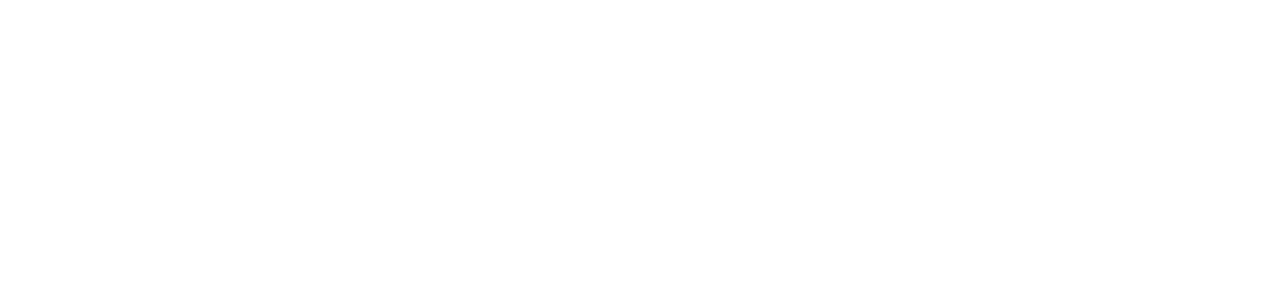
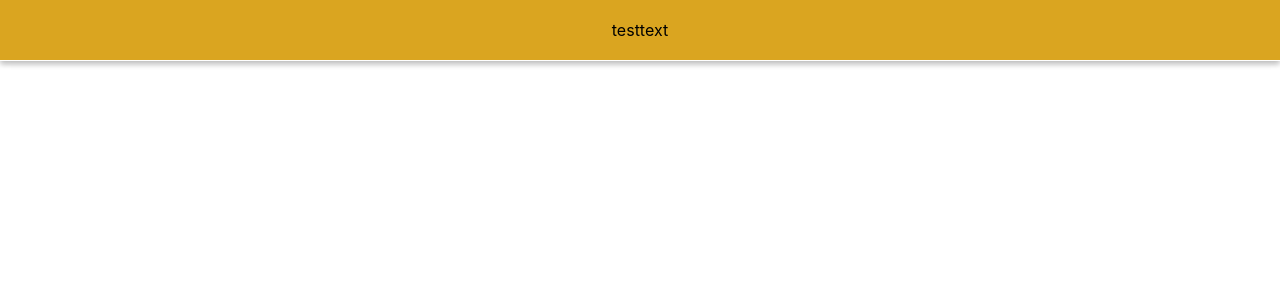
Before and after one commit to bamiya/resume, a React (Create React App) app: page / in a window 1280 px wide. Shown: the top 300 px of the page. Built offline with nearby package versions, Linux system fonts and the light colour scheme.

Commit message:
return 추가해서 오류 고침

```diff
--- a/src/App.js
+++ b/src/App.js
@@ -1,5 +1,5 @@
 import Footer from "./Component/Footer";
-import Header from "./Component/Header/Header";
+import Header from "./Component/Header";
 
 function App() {
   return (
--- a/src/Component/Header/Header.js
+++ b/src/Component/Header/Header.js
@@ -1,8 +1,10 @@
 import * as Styled from "./styled";
 
 const Header = () => {
-  <Styled.Wrapper>
-    <Styled.Text>testtext</Styled.Text>
-  </Styled.Wrapper>;
+  return (
+    <Styled.Wrapper>
+      <Styled.Text>testtext</Styled.Text>
+    </Styled.Wrapper>
+  );
 };
 export default Header;
```
